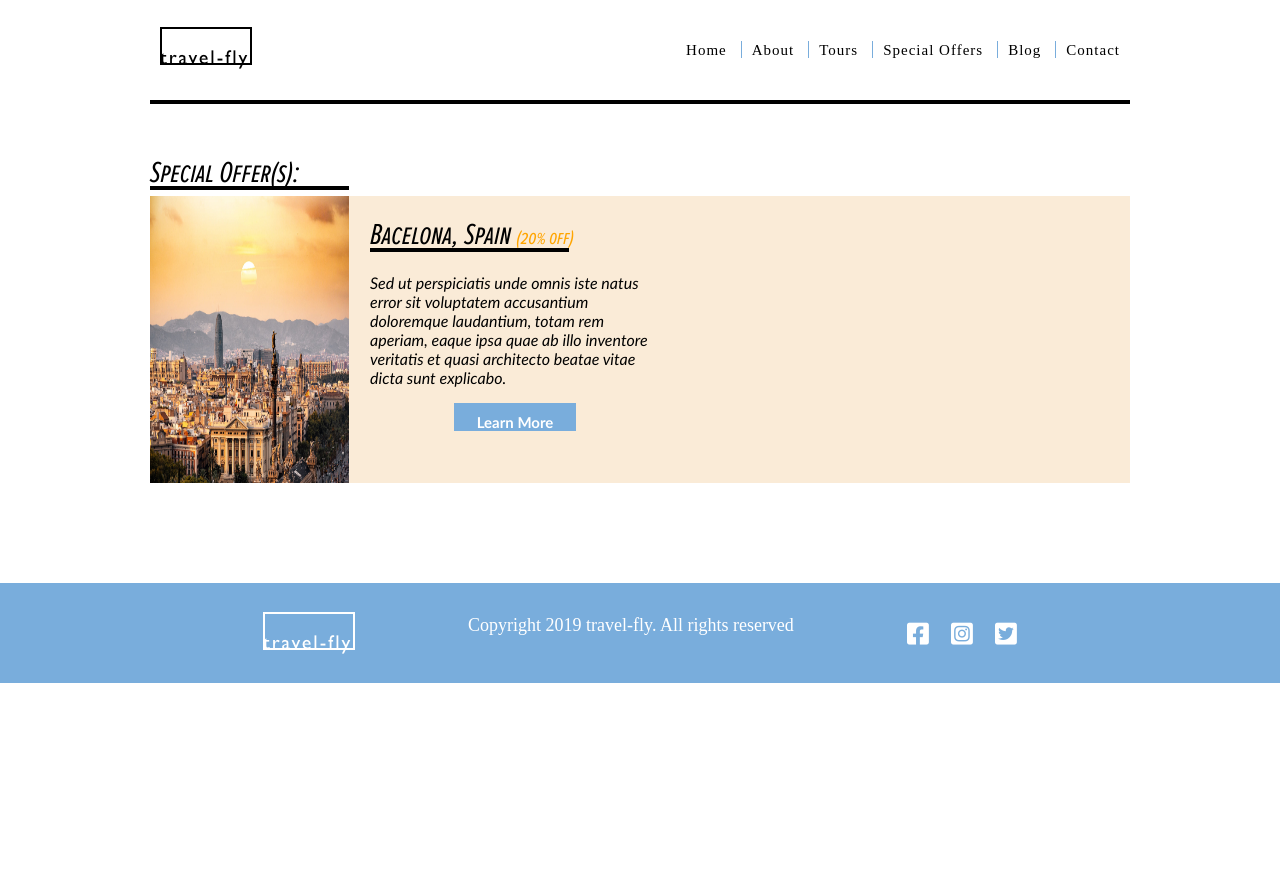
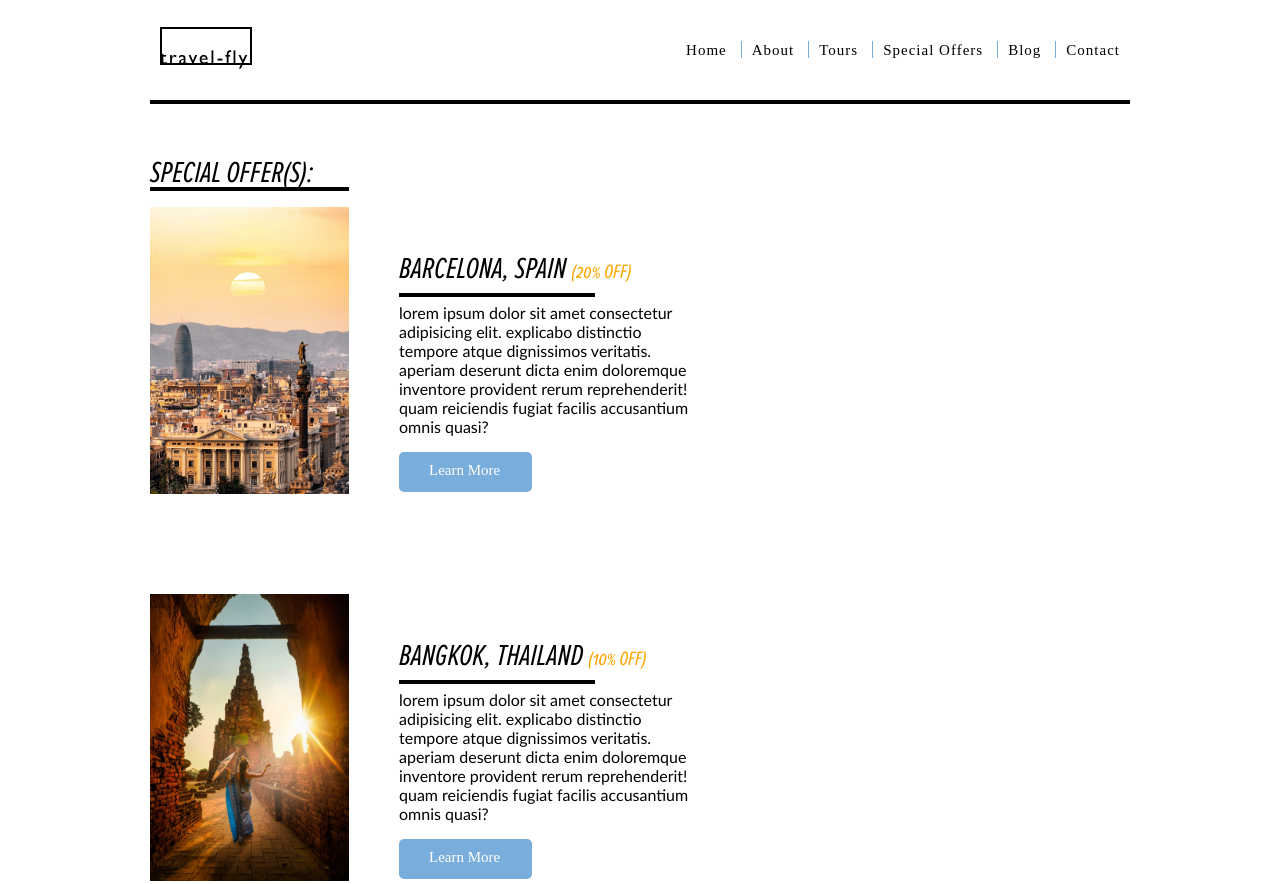
Before and after one commit to N215-emmaash/homework-seven, a website: page special-offers.html in a window 1280 px wide. Shown: the top 884 px of the page. Before the commit the page ends 800 px from the top, so only its background shows below. Drawn offline with Linux system fonts and the light colour scheme; a web font is replaced by a local one.

Commit message:
special-offers

```diff
--- a/scss/special-offers/special-offers.scss
+++ b/scss/special-offers/special-offers.scss
@@ -1,97 +1,94 @@
-.special-offers {
+.special-offers-content {
   margin: 0 auto;
   max-width: $content-width;
-  min-height: 100%;
-
+  height: 100%;
   // background-color: blue;
 
-  .special-content {
+  .special-offers-title {
     margin-top: 50px;
     position: relative;
-    .special-offers-title {
+
+    p {
+      font-family: Nova;
       font-size: 30px;
-      margin-bottom: 5px;
-      font-family: Nova;
-      font-weight: thin;
+      text-transform: uppercase;
+      font-weight: lighter;
     }
     hr {
       width: 199px;
       border: 2px solid;
-      margin-top: -10px;
+      margin-top: -20px;
       position: absolute;
       left: 0;
     }
-    p {
-      margin-top: 20px;
-      font-family: Gill Sans;
-      font-size: 16px;
+  }
+
+  .special-box {
+    margin: 0 auto;
+    margin-bottom: 100px;
+    max-width: $content-width;
+    height: 100%;
+    // background-color: aquamarine;
+    display: flex;
+    align-items: center;
+
+    .special-image {
+      height: 287px;
+      min-width: 199px;
+      // background-color: pink;
+      padding-right: 50px;
+
+      img {
+        width: 199px;
+        height: 100%;
+        object-fit: cover;
+        overflow: hidden;
+      }
     }
 
-    .special-box {
-      // min-width: 722px;
+    .special-text-section {
+      min-width: 306px;
       height: 100%;
-      background-color: antiquewhite;
-      display: flex;
+      // background-color: purple;
       position: relative;
-      margin-bottom: 37px;
 
-      .special-title {
-        position: relative;
+      p {
+        font-family: Nova;
+        font-size: 30px;
+        text-transform: uppercase;
+        font-weight: lighter;
 
         span {
+          font-family: Nova;
           font-size: 20px;
-          margin-bottom: 5px;
-          font-family: Nova;
-          font-weight: thin;
+          text-transform: uppercase;
+          font-weight: lighter;
           color: orange;
         }
-        hr {
-          width: 199px;
-          border: 2px solid;
-          margin-top: -10px;
-          position: absolute;
-          left: 0px;
-        }
+      }
+      hr {
+        max-width: 196px;
+        border: 2px solid;
+        margin-top: -10px;
+        position: absolute;
+        left: 0;
       }
 
-      .special-image {
-        height: 287px;
-        width: 199px;
-        background-color: aqua;
-        // overflow: hidden;
-        margin-right: 21px;
-        background-repeat: no-repeat;
-        background-size: cover;
-        object-fit: none;
-        background-position: center;
-
-        img {
-          height: 287px;
-          width: 199px;
-        }
+      .special-paragraph {
+        font-family: Gill Sans;
+        font-size: 16px;
+        max-width: 290px;
+        min-height: 131px;
+        text-transform: lowercase;
       }
 
-      .special-quote {
-        width: 290px;
-        // background-color: pink;
-        margin-bottom: 20px;
-        font-family: Gill Sans;
-        font-size: 16px;
-        font-style: italic;
-        .special-button {
-          background-color: #79addc;
-          width: 122px;
-          max-height: 40px;
-          margin: 0 auto;
-
-          h2 {
-            color: white;
-            font-size: 15px;
-            font-family: Gill Sans;
-            font-style: normal;
-            text-align: center;
-            padding-top: 10px;
-          }
+      a {
+        .special-read-button {
+          position: absolute;
+          left: 0;
+          width: 133px;
+          height: 40px;
+          @include site-button($btnPadding: 10px 30px);
         }
       }
     }
--- a/special-offers.html
+++ b/special-offers.html
@@ -38,30 +38,43 @@
     </div>
 
     <div class="app">
-      <div class="special-offers">
-        <div class="special-content">
-          <p class="special-offers-title">Special Offer(s):</p>
+      <div class="special-offers-content">
+        <div class="special-offers-title">
+          <p>Special Offer(s):</p>
           <hr />
+        </div>
+
         <div class="special-box">
           <div class="special-image">
             <img src="images/special-offer-01.jpg" alt="" />
           </div>
-            <div class="special-quote">
-              <div class="special-title">
-                <p class="special-offers-title">
-                  Bacelona, Spain <span>(20% off)</span>
+          <div class="special-text-section">
+            <p>Barcelona, Spain <span>(20% off)</span></p>
+            <hr />
+            <p class="special-paragraph">
+              Lorem ipsum dolor sit amet consectetur adipisicing elit. Explicabo
+              distinctio tempore atque dignissimos veritatis. Aperiam deserunt
+              dicta enim doloremque inventore provident rerum reprehenderit!
+              Quam reiciendis fugiat facilis accusantium omnis quasi?
             </p>
-                <hr />
+            <a href="#"><span class="special-read-button">Learn More</span></a>
+          </div>
         </div>
 
-              <p>
-                Sed ut perspiciatis unde omnis iste natus error sit voluptatem
-                accusantium doloremque laudantium, totam rem aperiam, eaque ipsa
-                quae ab illo inventore veritatis et quasi architecto beatae
-                vitae dicta sunt explicabo.
+        <div class="special-box">
+          <div class="special-image">
+            <img src="images/special-offer-02.jpg" alt="" />
+          </div>
+          <div class="special-text-section">
+            <p>BANGKOK, THAILAND <span>(10% off)</span></p>
+            <hr />
+            <p class="special-paragraph">
+              Lorem ipsum dolor sit amet consectetur adipisicing elit. Explicabo
+              distinctio tempore atque dignissimos veritatis. Aperiam deserunt
+              dicta enim doloremque inventore provident rerum reprehenderit!
+              Quam reiciendis fugiat facilis accusantium omnis quasi?
             </p>
-              <div class="special-button"><h2>Learn More</h2></div>
-            </div>
+            <a href="#"><span class="special-read-button">Learn More</span></a>
           </div>
         </div>
       </div>
```
Also changed, not shown: css/styles.css, 1 other file. Lines whose indentation alone changed are shown as unchanged.
